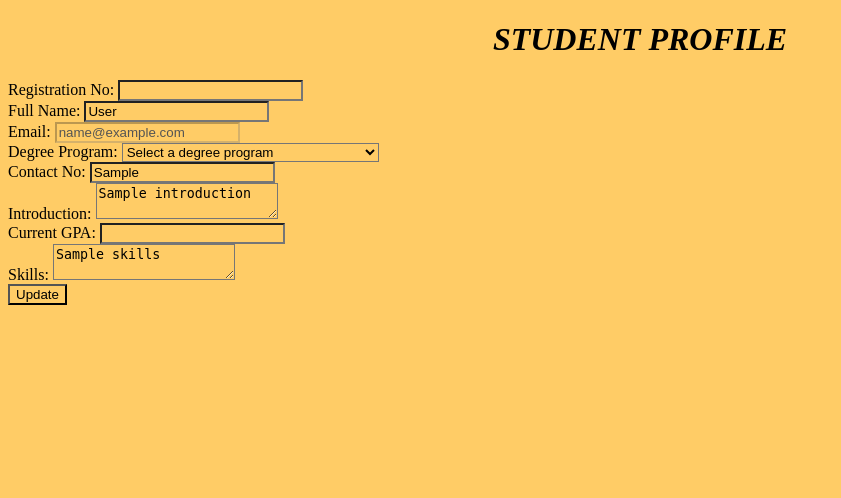
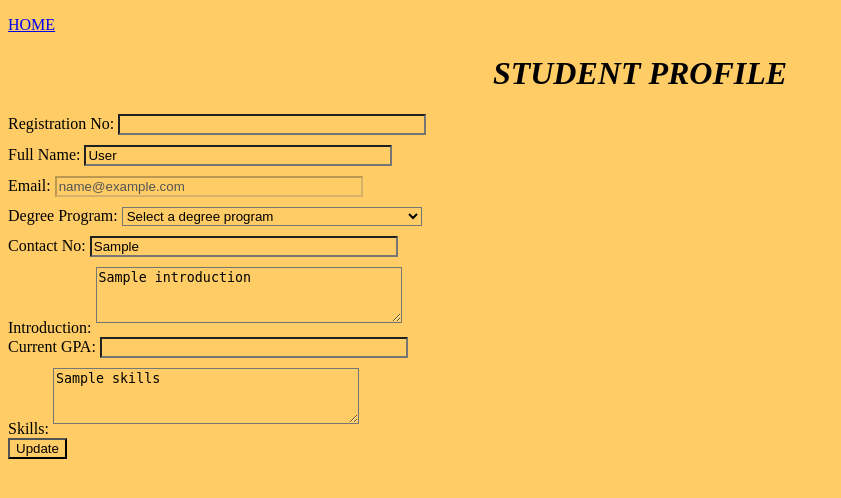
Before and after one commit to AnjanaPasinduMadushan/Student_Details_web_app, a Flask app: template templates/profile.html in a window 1280 px wide. Shown: the top 498 px of the page, without its empty margins (0-841 px from the left). Run offline with Flask 3, Linux system fonts and the light colour scheme; the template is opened without the code that fills it: most values are stand-ins (such as "Sample title", 1, 10 or a date in 2020).

Commit message:
completed

```diff
--- a/app.py
+++ b/app.py
@@ -32,6 +32,10 @@ def add_user():
     # calling below function to add user data
     response = dynamodb.add_item_to_user_table(int(data['regno']), data['fullname'], data['email'],
      data['password'], data['degree'], data['contact'], data['introduction'], data['gpa'], data['skills'])
+
+    if 'error' in response:
+        error_msg = response['error']
+        return render_template('sign_up.html', error_msg=error_msg)
 
   # check whether response passed below condition
     if (response['ResponseMetadata']['HTTPStatusCode'] == 200):
@@ -94,7 +98,7 @@ def update_user(regno):
 
 
 @app.route('/profile/<int:rNo>', methods=["GET"])
-def get_movie(rNo):
+def get_student(rNo):
 
     # calling below function to get student details according to the register number
         response = dynamodb.get_item_from_Student_table(rNo)
--- a/key_config.py
+++ /dev/null
@@ -1,3 +0,0 @@
-ACCESS_KEY_ID='AKIAXDF3NTUL5WQVG3M7'
-ACCESS_SECRET_KEY='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'
-REGION_NAME='us-east-1'
--- a/static/css/style.css
+++ b/static/css/style.css
@@ -61,7 +61,7 @@
     font-size: 80px;
 }
 
-/*login.html*/
+login.html
 #body_login {
     display: flex;
     justify-content: center;
@@ -74,7 +74,7 @@
     display: flex;
     flex-direction: column;
     align-items: center;
-    padding: 100px;
+    padding: 50px;
     border: 1px solid #ccc;
     border-radius: 5px;
     border-color: black;
@@ -83,7 +83,7 @@
 
   #login_form input{
       width: 250px;
-      margin-bottom: 100px;
+      margin-bottom: 10px;
   }
 
   #login_form button{
@@ -96,30 +96,30 @@
  }
 
 
- /*Profile.html*/
- /*#std_form {*/
- /*   margin-left: 400px;*/
- /*   margin-right: 400px;*/
- /*   padding: 20px;*/
- /*   display: flex;*/
- /*   flex-direction: column;*/
- /*   align-items: center;*/
- /* }*/
+ Profile.html
+ #std_form {
+    margin-left: 400px;
+    margin-right: 400px;
+    padding: 20px;
+    display: flex;
+    flex-direction: column;
+    align-items: center;
+  }
 
- /* #std_form label {*/
- /*   margin-bottom: 10px;*/
- /* }*/
+  #std_form label {
+    margin-bottom: 10px;
+  }
 
- /* #std_form input,*/
- /* #std_form textarea,*/
- /* #std_form select {*/
- /*   width: 300px;*/
- /*   margin-bottom: 10px;*/
- /* }*/
+  #std_form input,
+  #std_form textarea,
+  #std_form select {
+    width: 300px;
+    margin-bottom: 10px;
+  }
 
- /* #std_form textarea{*/
- /*     height: 50px;*/
- /* }*/
+  #std_form textarea{
+      height: 50px;
+  }
 
   #profile_title{
     font-style: italic
--- a/templates/profile.html
+++ b/templates/profile.html
@@ -5,6 +5,7 @@
   <title>Profile-Edit</title>
 </head>
 <body>
+  <a href="/"><p>HOME</p></a>
   <center><h1 id="profile_title">STUDENT PROFILE</h1></center>
   <form id="std_form">
 
@@ -39,6 +40,7 @@
     <textarea id="skills" name="skills">{{item.skills}}</textarea><br>
 
     <button><center>Update</center></button>
+
 
 
   </form>
--- a/templates/sign_up.html
+++ b/templates/sign_up.html
@@ -49,6 +49,9 @@
     <label for="skills">Skills:</label>
     <textarea id="skills" name="skills" required></textarea><br><br>
 
+    {% if error_msg %}
+      <p class="error">{{ error_msg }}</p>
+    {% endif %}
     <input type="submit" value="Submit">
   </form>
   </div>
```
Also changed, not shown: dynamoDB_handler.py (+8 -0 lines), templates/index.html (+8 -3 lines), templates/login.html (+7 -1 lines), 1 other file.
